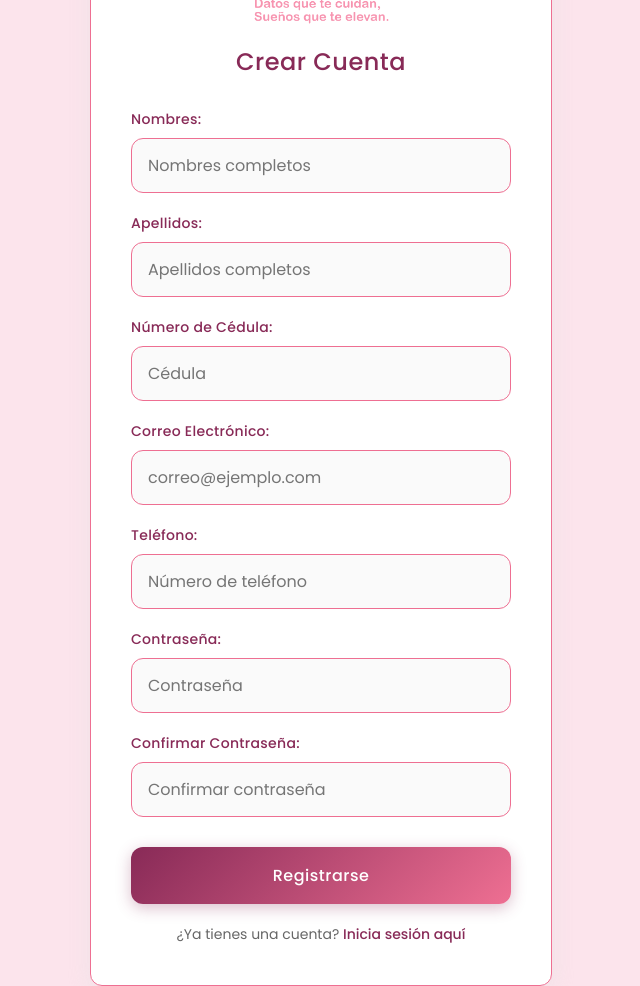
After one commit to jmqp7373/valoras, a PHP site: page /views/register.php in a window 1280 px wide. The commit adds this page. Shown: the whole page, without its empty margins (319-959 px from the left). Run offline with PHP 8.4, Linux system fonts and the light colour scheme.

Commit message:
Actualizar esquema de colores a #882A57, crear página de registro y agregar enlaces de navegación

```diff
--- a/assets/css/styles.css
+++ b/assets/css/styles.css
@@ -27,7 +27,7 @@ body {
 
 .login-container h2 {
     text-align: center;
-    color: #7704c7;
+    color: #882A57;
     margin-bottom: 30px;
     font-weight: 500;
     font-size: 24px;
@@ -41,7 +41,7 @@ body {
 .form-group label {
     display: block;
     margin-bottom: 8px;
-    color: #7704c7;
+    color: #882A57;
     font-weight: 500;
     font-size: 14px;
     letter-spacing: 0.3px;
@@ -61,7 +61,7 @@ body {
 
 .form-group input:focus {
     outline: none;
-    border-color: #7704c7;
+    border-color: #882A57;
     box-shadow: 0 0 15px rgba(238, 111, 146, 0.2);
     background-color: white;
     transform: translateY(-1px);
@@ -70,7 +70,7 @@ body {
 .btn-submit {
     width: 100%;
     padding: 16px;
-    background: linear-gradient(135deg, #7704c7 0%, #ee6f92 100%);
+    background: linear-gradient(135deg, #882A57 0%, #ee6f92 100%);
     color: white;
     border: none;
     border-radius: 12px;
@@ -81,13 +81,13 @@ body {
     transition: all 0.3s ease;
     letter-spacing: 0.5px;
     margin-top: 10px;
-    box-shadow: 0 4px 15px rgba(119, 4, 199, 0.3);
+    box-shadow: 0 4px 15px rgba(136, 42, 87, 0.3);
 }
 
 .btn-submit:hover {
-    background: linear-gradient(135deg, #5e0399 0%, #d45087 100%);
+    background: linear-gradient(135deg, #6b1e42 0%, #d45087 100%);
     transform: translateY(-2px);
-    box-shadow: 0 6px 20px rgba(119, 4, 199, 0.4);
+    box-shadow: 0 6px 20px rgba(136, 42, 87, 0.4);
 }
 
 .btn-submit:active {
--- a/views/login.php
+++ b/views/login.php
@@ -27,6 +27,10 @@ header('Content-Type: text/html; charset=UTF-8');
 
             <button type="submit" class="btn-submit">Ingresar</button>
         </form>
+
+        <div style="text-align: center; margin-top: 20px; color: #666; font-size: 14px;">
+            ¿Aún no tienes una cuenta? <a href="register.php" style="color: #882A57; text-decoration: none; font-weight: 500;">Regístrate aquí</a>
+        </div>
     </div>
 </body>
 </html>
--- /dev/null
+++ b/views/register.php
@@ -0,0 +1,61 @@
+<?php
+header('Content-Type: text/html; charset=UTF-8');
+?>
+<!DOCTYPE html>
+<html lang="es">
+<head>
+    <meta charset="UTF-8">
+    <meta name="viewport" content="width=device-width, initial-scale=1.0">
+    <title>Registro - Valora</title>
+    <link rel="stylesheet" href="../assets/css/styles.css">
+</head>
+<body>
+    <div class="login-container">
+        <!-- Incluir el logo de Valora ubicado en assets/images/logo_valoras.png -->
+        <img src="../assets/images/logos/logo_valora.png" class='logo' alt="Valoras company logo with stylized lettering on a clean white background conveying a professional and welcoming tone">
+        <h2>Crear Cuenta</h2>
+        <form action="register.php" method="POST">
+            <div class="form-group">
+                <label for="nombres">Nombres:</label>
+                <input type="text" id="nombres" placeholder="Nombres completos" name="nombres" required>
+            </div>
+
+            <div class="form-group">
+                <label for="apellidos">Apellidos:</label>
+                <input type="text" id="apellidos" placeholder="Apellidos completos" name="apellidos" required>
+            </div>
+
+            <div class="form-group">
+                <label for="numero_cedula">Número de Cédula:</label>
+                <input type="text" id="numero_cedula" placeholder="Cédula" name="numero_cedula" required>
+            </div>
+
+            <div class="form-group">
+                <label for="email">Correo Electrónico:</label>
+                <input type="email" id="email" placeholder="correo@ejemplo.com" name="email" required>
+            </div>
+
+            <div class="form-group">
+                <label for="telefono">Teléfono:</label>
+                <input type="tel" id="telefono" placeholder="Número de teléfono" name="telefono" required>
+            </div>
+
+            <div class="form-group">
+                <label for="contraseña">Contraseña:</label>
+                <input type="password" id="contraseña" placeholder="Contraseña" name="contraseña" required>
+            </div>
+
+            <div class="form-group">
+                <label for="confirmar_contraseña">Confirmar Contraseña:</label>
+                <input type="password" id="confirmar_contraseña" placeholder="Confirmar contraseña" name="confirmar_contraseña" required>
+            </div>
+
+            <button type="submit" class="btn-submit">Registrarse</button>
+        </form>
+
+        <div style="text-align: center; margin-top: 20px; color: #666; font-size: 14px;">
+            ¿Ya tienes una cuenta? <a href="login.php" style="color: #882A57; text-decoration: none; font-weight: 500;">Inicia sesión aquí</a>
+        </div>
+    </div>
+</body>
+</html>
```
